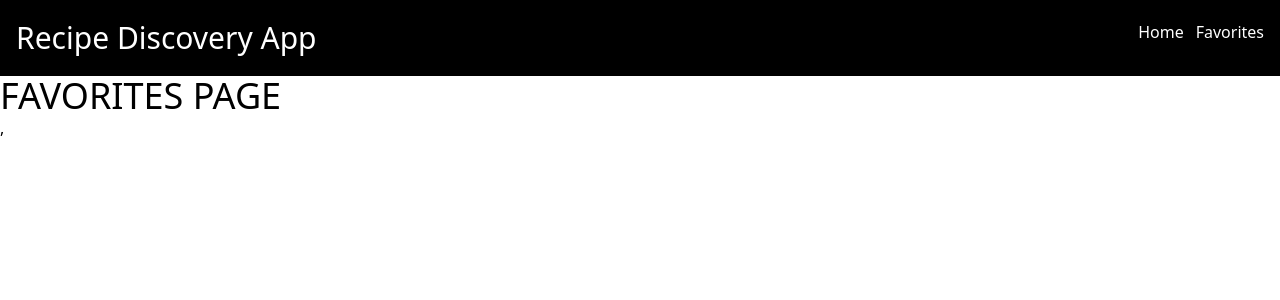
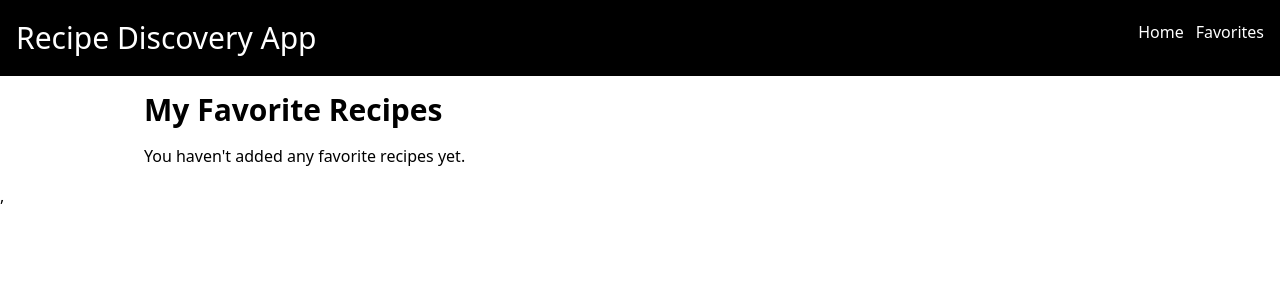
Before and after one commit to KaeTheDev/Recipe-Discovery-App, a React (Vite) app: page /favorites in a window 1280 px wide. Shown: the top 300 px of the page. Built offline with nearby package versions, Linux system fonts and the light colour scheme.

Commit message:
Added FavoritesContext to Favorites page

```diff
--- a/src/pages/Favorites.tsx
+++ b/src/pages/Favorites.tsx
@@ -1,5 +1,28 @@
+import { useContext } from "react";
+import FavoritesContext from "../context/FavoritesContext";
+
 export const Favorites: React.FC = () => {
+    const favoritesContext = useContext(FavoritesContext);
+
+    if(!favoritesContext) {
+        throw new Error("Favorites must be used within a FavoritesProvider");
+    }
+
+    const { favorites } = favoritesContext;
+
     return (
-        <h1 className="text-4xl">FAVORITES PAGE</h1>
-    )
-}
+        <div className="max-w-5xl mx-auto p-4">
+            <h1 className="text-3xl font-bold mb-4">My Favorite Recipes</h1>
+
+            {favorites.length === 0 ? (
+                <p>You haven't added any favorite recipes yet.</p>
+            ) : (
+                <ul>
+                    {favorites.map((id) => (
+                        <li key={id}>{id}</li>
+                    ))}
+                </ul>
+            )}
+        </div>
+    );
+};
```
